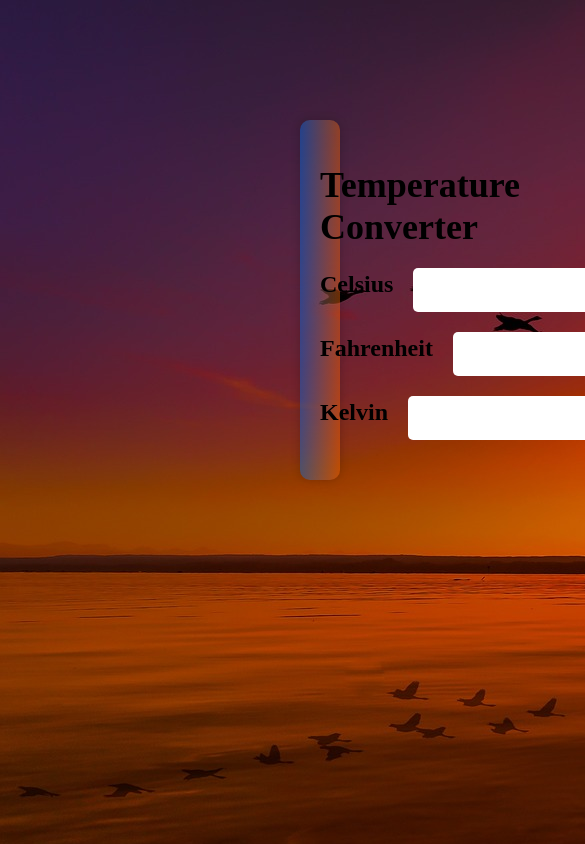
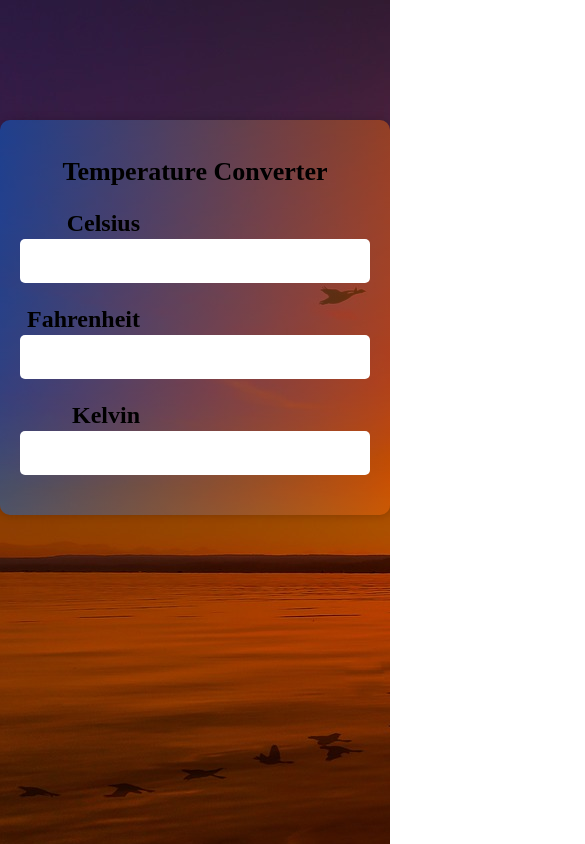
Before and after one commit to uvaishnasir/TempConverter, a plain HTML site: page index.html in a window 390 px wide. Shown: the top 844 px of the page, 585 px wide, since content can reach past the window. Drawn offline with Linux system fonts and the light colour scheme.

Commit message:
Update index.html

```diff
--- a/index.html
+++ b/index.html
@@ -6,6 +6,24 @@
     <meta name="viewport" content="width=device-width, initial-scale=1.0" />
     <link rel="stylesheet" href="style.css" />
     <title>Temperature</title>
+      <style>
+      @media (max-width: 1088px) {
+        .temperature-converter {
+          margin: 120px auto;
+          max-width: 500px;
+        }
+      }
+      @media (max-width: 570px) {
+        .input-group {
+          display: flex;
+          flex-direction: column;
+        }
+        .temperature-converter h1 {
+          font-weight: bold;
+          font-size: 26px;
+        }
+      }
+    </style>
   </head>
   <body>
     <div class="temperature-converter">
```
